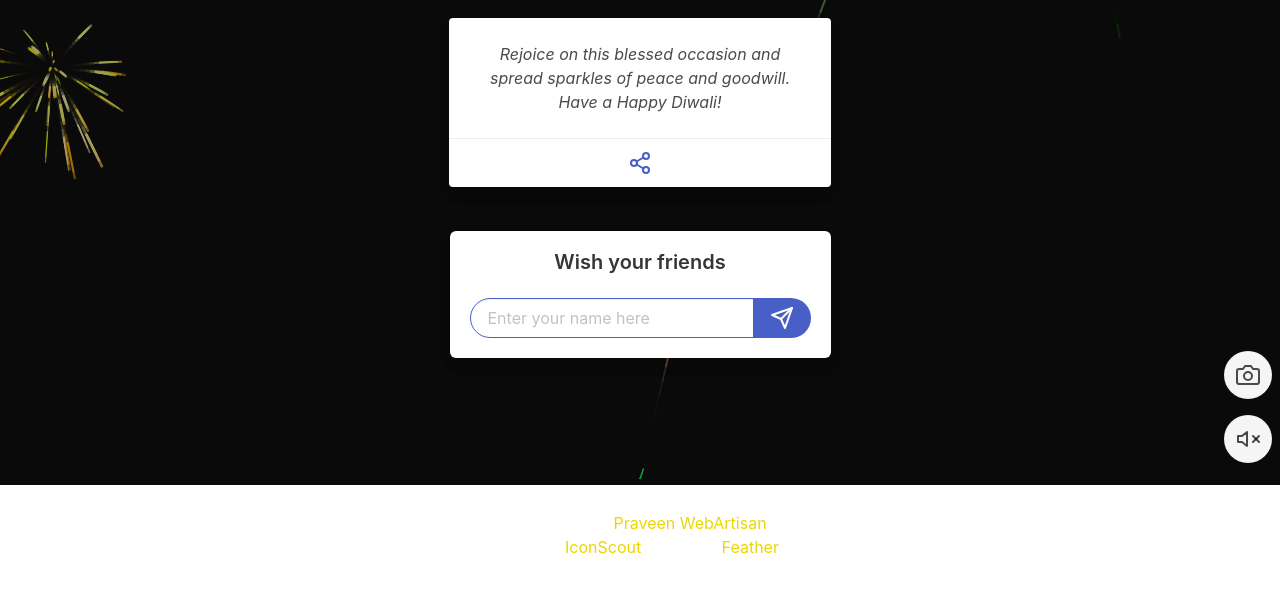
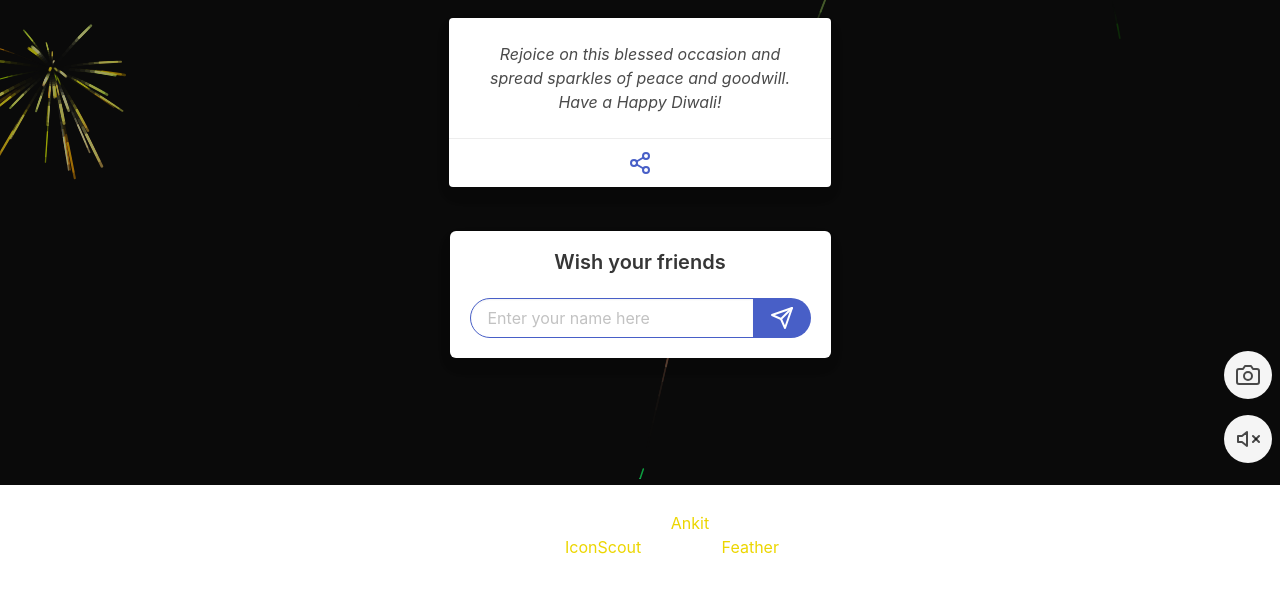
Before and after one commit to xnkit69/happy-diwali, a plain HTML site: page index.html in a window 1280 px wide. Shown: the part 321-912 px from the top of the page. Drawn offline with Linux system fonts and the light colour scheme.

Commit message:
Update index.html

```diff
--- a/index.html
+++ b/index.html
@@ -7,7 +7,7 @@
 
 	<meta name="keywords" content="Happy Diwali, Diwali wish, Crackers">
 
-	<meta name="author" content="Praveen WebArtisan">
+	<meta name="author" content="Ankit WebArtisan">
 	<meta name="description" content="Happy Diwali to you. Wish your friends nad family!">
 
 	<title>Happy Diwali</title>
@@ -83,7 +83,7 @@
 	<div class="page-footer hide-when-capture">
 		<div class="content has-text-centered">
 			<p>
-				Designed By <a href="https://github.com/praveen-webartisan" target="_blank">Praveen WebArtisan</a>
+				Designed By <a href="https://www.instagram.com/xnkit69" target="_blank">Ankit</a>
 			</p>
 			<p>
 				Images: <a href="https://iconscout.com" target="_blank">IconScout</a>
@@ -105,8 +105,8 @@
 							</figure>
 						</div>
 						<div class="media-content">
-							<p class="title is-4">Praveen</p>
-							<p class="subtitle is-6">@praveen-webartisan</p>
+							<p class="title is-4">Ankit</p>
+							<p class="subtitle is-6">@xnkit69</p>
 						</div>
 					</div>
 
@@ -121,7 +121,7 @@
 					</div>
 				</div>
 				<footer class="card-footer">
-					<a href="https://github.com/praveen-webartisan" target="_blank" class="card-footer-item">
+					<a href="https://github.com/xnkit69" target="_blank" class="card-footer-item">
 						<svg xmlns="http://www.w3.org/2000/svg" width="24" height="24" viewBox="0 0 24 24" fill="none" stroke="currentColor" stroke-width="2" stroke-linecap="round" stroke-linejoin="round" class="feather feather-github"><path d="M9 19c-5 1.5-5-2.5-7-3m14 6v-3.87a3.37 3.37 0 0 0-.94-2.61c3.14-.35 6.44-1.54 6.44-7A5.44 5.44 0 0 0 20 4.77 5.07 5.07 0 0 0 19.91 1S18.73.65 16 2.48a13.38 13.38 0 0 0-7 0C6.27.65 5.09 1 5.09 1A5.07 5.07 0 0 0 5 4.77a5.44 5.44 0 0 0-1.5 3.78c0 5.42 3.3 6.61 6.44 7A3.37 3.37 0 0 0 9 18.13V22"></path></svg>
 					</a>
 				</footer>
```
